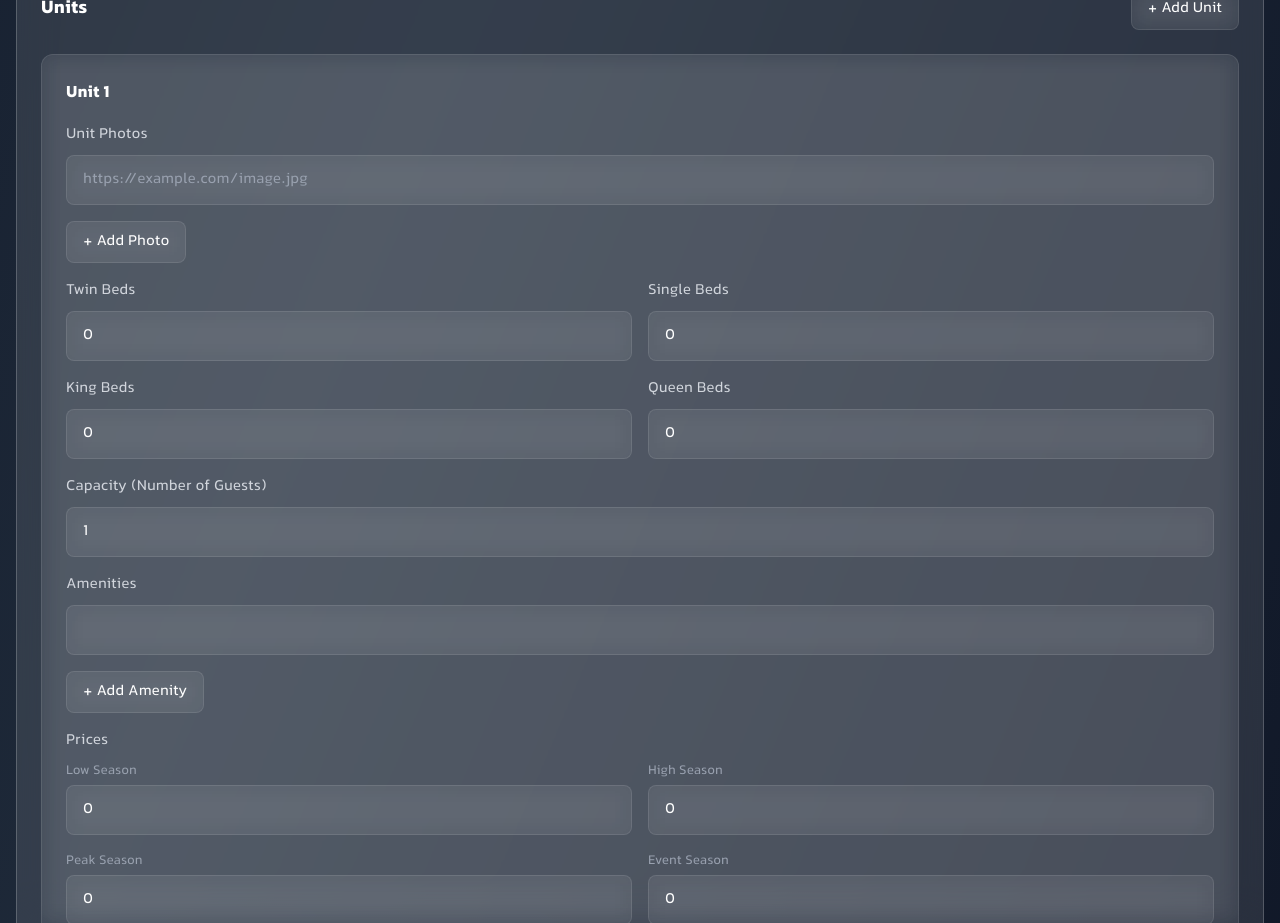
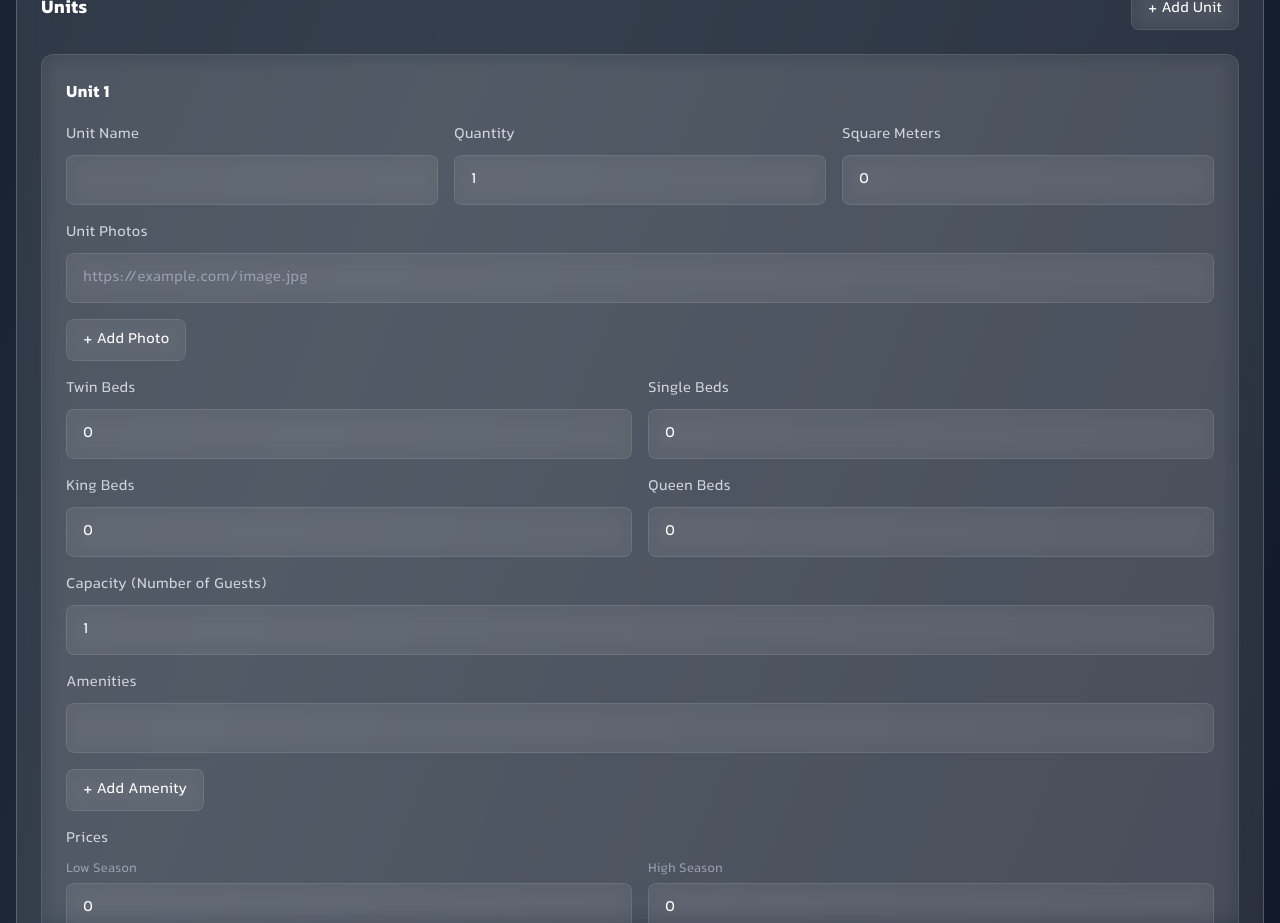
Before and after one commit to abolfazl0215/arax-hotels-list-front, a Next.js app: page /add-hotel in a window 1280 px wide. Shown: the part 1960-2883 px from the top of the page. Built offline with nearby package versions, Linux system fonts and the light colour scheme.

Commit message:
add info units

```diff
--- a/app/add-hotel/page.js
+++ b/app/add-hotel/page.js
@@ -35,6 +35,9 @@ export default function AddHotel() {
     photos: [""],
     units: [
       {
+        name: "",
+        quanntity: 1,
+        squareMeters: 0,
         photos: [""],
         numOftwinBeds: 0,
         numOfSingleBeds: 0,
@@ -125,6 +128,9 @@ export default function AddHotel() {
       units: [
         ...prev.units,
         {
+          name: "",
+          quanntity: 1,
+          squareMeters: 0,
           photos: [""],
           numOftwinBeds: 0,
           numOfSingleBeds: 0,
@@ -169,7 +175,7 @@ export default function AddHotel() {
     console.log({ cleanedData });
     setLoading(true);
     const response = await axios.post(
-      "https://arax-hotels-list-back-1.onrender.com/api/hotels",
+      "http://localhost:5000/api/hotels",
       cleanedData,
     );
     console.log(response);
@@ -617,6 +623,65 @@ export default function AddHotel() {
                     )}
                   </div>
 
+                  <div className="grid grid-cols-1 md:grid-cols-3 gap-4">
+                    <div>
+                      <label className="block text-gray-300 mb-2">
+                        Unit Name
+                      </label>
+                      <input
+                        type="text"
+                        value={unit.name}
+                        onChange={(e) =>
+                          handleUnitChange(
+                            unitIndex,
+                            "name",
+                            e.target.value,
+                          )
+                        }
+                        className="w-full px-4 py-3 rounded-lg glass text-white placeholder-gray-400 focus:outline-none focus:ring-2 focus:ring-blue-500"
+                      />
+                    </div>
+
+                    <div>
+                      <label className="block text-gray-300 mb-2">
+                        Quantity
+                      </label>
+                      <input
+                        type="number"
+                        min="1"
+                        value={unit.quanntity}
+                        onChange={(e) =>
+                          handleUnitChange(
+                            unitIndex,
+                            "quanntity",
+                            Number(e.target.value),
+                          )
+                        }
+                        className="w-full px-4 py-3 rounded-lg glass text-white placeholder-gray-400 focus:outline-none focus:ring-2 focus:ring-blue-500"
+                      />
+                    </div>
+
+                    <div>
+                      <label className="block text-gray-300 mb-2">
+                        Square Meters
+                      </label>
+                      <input
+                        type="number"
+                        min="0"
+                        step="any"
+                        value={unit.squareMeters}
+                        onChange={(e) =>
+                          handleUnitChange(
+                            unitIndex,
+                            "squareMeters",
+                            Number(e.target.value),
+                          )
+                        }
+                        className="w-full px-4 py-3 rounded-lg glass text-white placeholder-gray-400 focus:outline-none focus:ring-2 focus:ring-blue-500"
+                      />
+                    </div>
+                  </div>
+
                   <div>
                     <label className="block text-gray-300 mb-2">
                       Unit Photos
--- a/app/edit-hotel/[id]/page.js
+++ b/app/edit-hotel/[id]/page.js
@@ -47,6 +47,9 @@ export default function EditHotel() {
           hotel.units && hotel.units.length > 0
             ? hotel.units.map((unit) => ({
                 ...unit,
+                name: unit.name || "",
+                quanntity: unit.quanntity || 1,
+                squareMeters: unit.squareMeters || 0,
                 photos:
                   unit.photos && unit.photos.length > 0
                     ? unit.photos
@@ -58,6 +61,9 @@ export default function EditHotel() {
               }))
             : [
                 {
+                  name: "",
+                  quanntity: 1,
+                  squareMeters: 0,
                   photos: [""],
                   numOftwinBeds: 0,
                   numOfSingleBeds: 0,
@@ -177,6 +183,9 @@ export default function EditHotel() {
       units: [
         ...prev.units,
         {
+          name: "",
+          quanntity: 1,
+          squareMeters: 0,
           photos: [""],
           numOftwinBeds: 0,
           numOfSingleBeds: 0,
@@ -220,7 +229,7 @@ export default function EditHotel() {
 
     updateHotel(hotel._id, { ...cleanedData, type: "hotel" });
     const response = await axios.put(
-      `https://arax-hotels-list-back-1.onrender.com/api/hotels/${hotel._id}`,
+      `http://localhost:5000/api/hotels/${hotel._id}`,
       cleanedData,
     );
     router.push(`/hotel/${hotel._id}`);
@@ -790,6 +799,69 @@ export default function EditHotel() {
                     )}
                   </div>
 
+                  {/* Unit basic info: name, quantity, square meters */}
+                  <div className="grid grid-cols-1 md:grid-cols-3 gap-4">
+                    <div>
+                      <label className="block text-sm font-medium text-gray-300 mb-2">
+                        Unit Name
+                      </label>
+                      <input
+                        type="text"
+                        value={unit.name}
+                        onChange={(e) =>
+                          handleUnitChange(
+                            unitIndex,
+                            "name",
+                            e.target.value,
+                          )
+                        }
+                        className="w-full px-4 py-3 rounded-lg glass text-white placeholder-gray-400 focus:outline-none focus:ring-2 focus:ring-blue-500 transition-all"
+                        placeholder="e.g., Deluxe Room"
+                      />
+                    </div>
+
+                    <div>
+                      <label className="block text-sm font-medium text-gray-300 mb-2">
+                        Quantity
+                      </label>
+                      <input
+                        type="number"
+                        min="1"
+                        value={unit.quanntity}
+                        onChange={(e) =>
+                          handleUnitChange(
+                            unitIndex,
+                            "quanntity",
+                            Number(e.target.value),
+                          )
+                        }
+                        className="w-full px-4 py-3 rounded-lg glass text-white placeholder-gray-400 focus:outline-none focus:ring-2 focus:ring-blue-500 transition-all"
+                        placeholder="1"
+                      />
+                    </div>
+
+                    <div>
+                      <label className="block text-sm font-medium text-gray-300 mb-2">
+                        Square Meters
+                      </label>
+                      <input
+                        type="number"
+                        min="0"
+                        step="any"
+                        value={unit.squareMeters}
+                        onChange={(e) =>
+                          handleUnitChange(
+                            unitIndex,
+                            "squareMeters",
+                            Number(e.target.value),
+                          )
+                        }
+                        className="w-full px-4 py-3 rounded-lg glass text-white placeholder-gray-400 focus:outline-none focus:ring-2 focus:ring-blue-500 transition-all"
+                        placeholder="0"
+                      />
+                    </div>
+                  </div>
+
                   {/* Unit Photos */}
                   <div>
                     <label className="block text-sm font-medium text-gray-300 mb-3">
--- a/app/hotel/[id]/page.js
+++ b/app/hotel/[id]/page.js
@@ -62,19 +62,26 @@ export default function HotelDetail() {
   };
 
   const renderBeds = (unit) => {
+    // Aggregate bed counts by type and return an array with counts
+    const twin = unit.numOftwinBeds || 0;
+    const single = unit.numOfSingleBeds || 0;
+    const king = unit.numOfKingBeds || 0;
+    const queen = unit.numOfQueenBeds || 0;
+
     const beds = [];
-    for (let i = 0; i < unit.numOftwinBeds; i++) {
-      beds.push({ type: "twin", label: "Twin Bed" });
-    }
-    for (let i = 0; i < unit.numOfSingleBeds; i++) {
-      beds.push({ type: "single", label: "Single Bed" });
-    }
-    for (let i = 0; i < unit.numOfKingBeds; i++) {
-      beds.push({ type: "king", label: "King Bed" });
-    }
-    for (let i = 0; i < unit.numOfQueenBeds; i++) {
-      beds.push({ type: "queen", label: "Queen Bed" });
-    }
+    if (twin > 0)
+      beds.push({ type: "twin", label: "Twin Bed", count: twin });
+    if (single > 0)
+      beds.push({
+        type: "single",
+        label: "Single Bed",
+        count: single,
+      });
+    if (king > 0)
+      beds.push({ type: "king", label: "King Bed", count: king });
+    if (queen > 0)
+      beds.push({ type: "queen", label: "Queen Bed", count: queen });
+
     return beds;
   };
 
@@ -82,7 +89,7 @@ export default function HotelDetail() {
     if (confirm("Are you sure you want to delete this hotel?")) {
       deleteHotel(hotel._id);
       const response = await axios.delete(
-        `https://arax-hotels-list-back-1.onrender.com/api/hotels/${id}`,
+        `http://localhost:5000/api/hotels/${id}`,
       );
       router.push("/");
     }
@@ -380,6 +387,45 @@ export default function HotelDetail() {
 
                         {/* Unit Info */}
                         <div className="space-y-4">
+                          {/* Basic Details */}
+                          <div>
+                            <h4 className="text-lg font-semibold text-white mb-2">
+                              Details
+                            </h4>
+                            <div className="flex flex-wrap gap-4 text-gray-300">
+                              {unit.name && (
+                                <div className="glass px-3 py-2 rounded-lg">
+                                  <span className="text-sm text-gray-400 block">
+                                    Name
+                                  </span>
+                                  <span className="font-semibold">
+                                    {unit.name}
+                                  </span>
+                                </div>
+                              )}
+
+                              <div className="glass px-3 py-2 rounded-lg">
+                                <span className="text-sm text-gray-400 block">
+                                  Quantity
+                                </span>
+                                <span className="font-semibold">
+                                  {unit.quanntity ??
+                                    unit.quantity ??
+                                    0}
+                                </span>
+                              </div>
+
+                              <div className="glass px-3 py-2 rounded-lg">
+                                <span className="text-sm text-gray-400 block">
+                                  Size
+                                </span>
+                                <span className="font-semibold">
+                                  {unit.squareMeters ?? "-"} m²
+                                </span>
+                              </div>
+                            </div>
+                          </div>
+
                           {/* Beds */}
                           <div>
                             <h4 className="text-lg font-semibold text-white mb-2">
@@ -393,8 +439,13 @@ export default function HotelDetail() {
                                   <span className="text-2xl">
                                     {getBedIcon(bed.type)}
                                   </span>
-                                  <span className="text-gray-300">
-                                    {bed.label}
+                                  <span className="text-gray-300 flex items-center gap-2">
+                                    <span>{bed.label}</span>
+                                    {bed.count > 1 && (
+                                      <span className="text-gray-400">
+                                        *{bed.count}
+                                      </span>
+                                    )}
                                   </span>
                                 </div>
                               ))}
--- a/app/page.js
+++ b/app/page.js
@@ -66,7 +66,7 @@ export default function Home() {
     setLoading(true);
     try {
       const response = await axios.get(
-        "https://arax-hotels-list-back-1.onrender.com/api/hotels",
+        "http://localhost:5000/api/hotels",
       );
       setHotels(response.data.data);
     } catch (error) {
```
